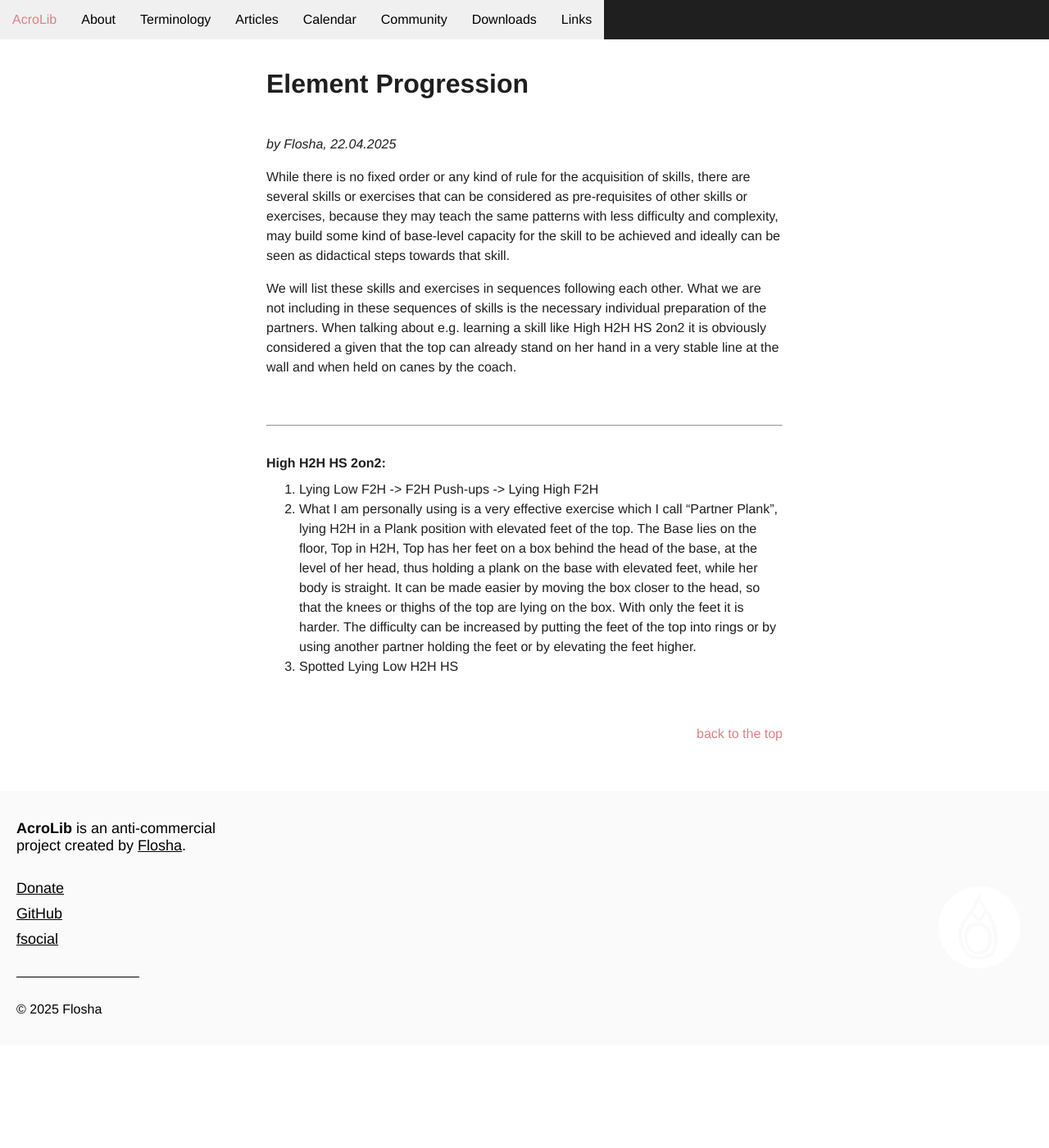
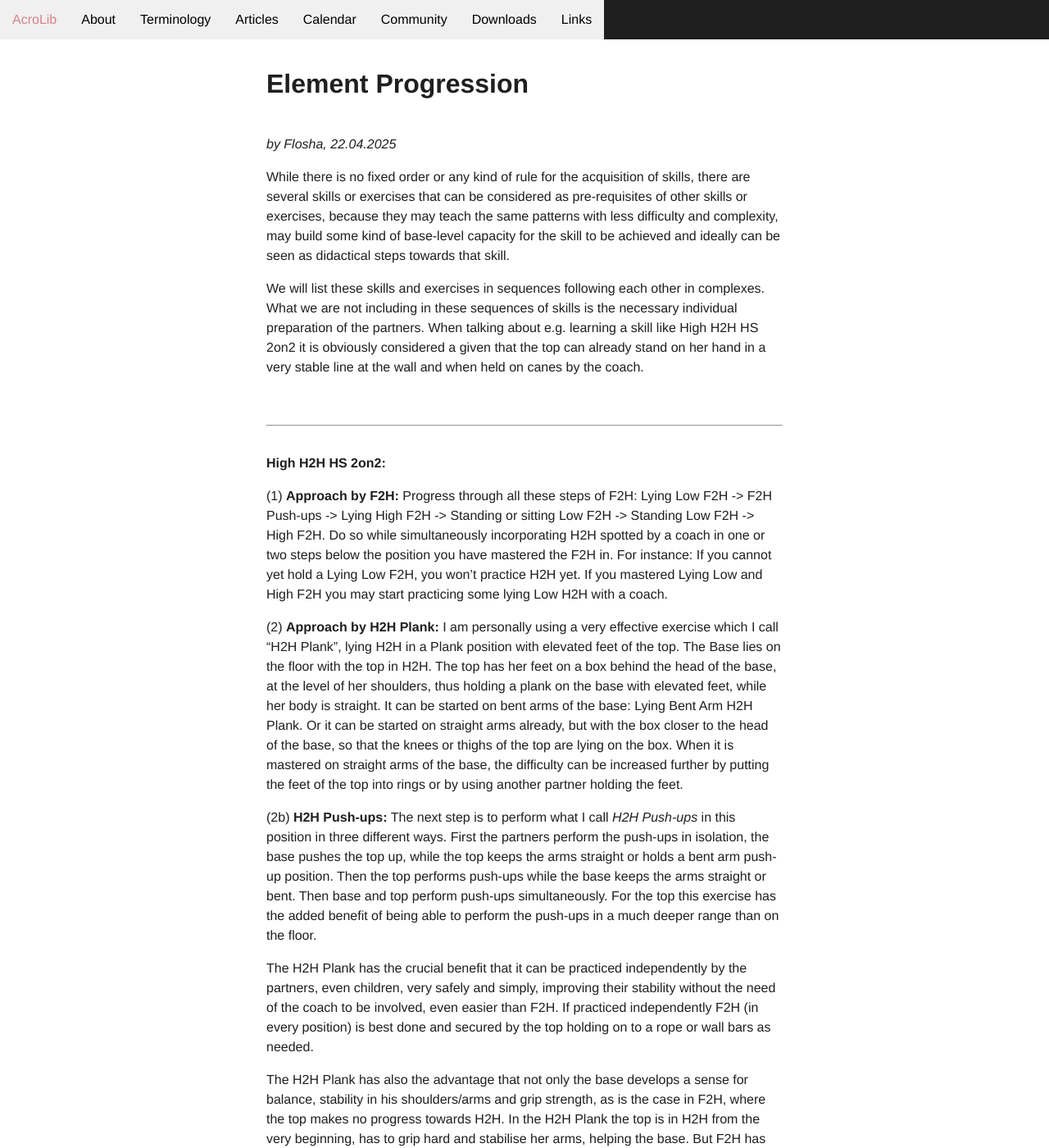
Before and after one commit to floshin/acrolib, a Jekyll site: the page built from training/element-progression.md, in a window 1280 px wide and 1400 px high. Shown: the whole window at 82% size. Built offline with Jekyll 4.4.1, drawn with Linux system fonts in a browser that asks for light colours; our own code applies the rules of GitHub Pages for plain Markdown files; some of the changed text lies outside the part shown.

Commit message:
Update element-progression.md

```diff
--- a/training/element-progression.md
+++ b/training/element-progression.md
@@ -4,11 +4,23 @@
 
 While there is no fixed order or any kind of rule for the acquisition of skills, there are several skills or exercises that can be considered as pre-requisites of other skills or exercises, because they may teach the same patterns with less difficulty and complexity, may build some kind of base-level capacity for the skill to be achieved and ideally can be seen as didactical steps towards that skill.
 
-We will list these skills and exercises in sequences following each other. What we are not including in these sequences of skills is the necessary individual preparation of the partners. When talking about e.g. learning a skill like High H2H HS 2on2 it is obviously considered a given that the top can already stand on her hand in a very stable line at the wall and when held on canes by the coach.
+We will list these skills and exercises in sequences following each other in complexes. What we are not including in these sequences of skills is the necessary individual preparation of the partners. When talking about e.g. learning a skill like High H2H HS 2on2 it is obviously considered a given that the top can already stand on her hand in a very stable line at the wall and when held on canes by the coach.
 
 ---
 
 **High H2H HS 2on2:**
-1. Lying Low F2H -> F2H Push-ups -> Lying High F2H
-2. What I am personally using is a very effective exercise which I call "Partner Plank", lying H2H in a Plank position with elevated feet of the top. The Base lies on the floor, Top in H2H, Top has her feet on a box behind the head of the base, at the level of her head, thus holding a plank on the base with elevated feet, while her body is straight. It can be made easier by moving the box closer to the head, so that the knees or thighs of the top are lying on the box. With only the feet it is harder. The difficulty can be increased by putting the feet of the top into rings or by using another partner holding the feet or by elevating the feet higher.
-3. Spotted Lying Low H2H HS
+
+(1) **Approach by F2H:**
+Progress through all these steps of F2H: Lying Low F2H -> F2H Push-ups -> Lying High F2H -> Standing or sitting Low F2H -> Standing Low F2H -> High F2H.
+Do so while simultaneously incorporating H2H spotted by a coach in one or two steps below the position you have mastered the F2H in. For instance: If you cannot yet hold a Lying Low F2H, you won't practice H2H yet. If you mastered Lying Low and High F2H you may start practicing some lying Low H2H with a coach.
+
+(2) **Approach by H2H Plank:**
+I am personally using a very effective exercise which I call "H2H Plank", lying H2H in a Plank position with elevated feet of the top. The Base lies on the floor with the top in H2H. The top has her feet on a box behind the head of the base, at the level of her shoulders, thus holding a plank on the base with elevated feet, while her body is straight. It can be started on bent arms of the base: Lying Bent Arm H2H Plank. Or it can be started on straight arms already, but with the box closer to the head of the base, so that the knees or thighs of the top are lying on the box. When it is mastered on straight arms of the base, the difficulty can be increased further by putting the feet of the top into rings or by using another partner holding the feet.
+
+(2b) **H2H Push-ups:** The next step is to perform what I call *H2H Push-ups* in this position in three different ways. First the partners perform the push-ups in isolation, the base pushes the top up, while the top keeps the arms straight or holds a bent arm push-up position. Then the top performs push-ups while the base keeps the arms straight or bent. Then base and top perform push-ups simultaneously. For the top this exercise has the added benefit of being able to perform the push-ups in a much deeper range than on the floor.
+
+The H2H Plank has the crucial benefit that it can be practiced independently by the partners, even children, very safely and simply, improving their stability without the need of the coach to be involved, even easier than F2H. If practiced independently F2H (in every position) is best done and secured by the top holding on to a rope or wall bars as needed.
+
+The H2H Plank has also the advantage that not only the base develops a sense for balance, stability in his shoulders/arms and grip strength, as is the case in F2H, where the top makes no progress towards H2H. In the H2H Plank the top is in H2H from the very beginning, has to grip hard and stabilise her arms, helping the base. But F2H has the benefit that the base holds the full weight of the top, whereas in H2H Planks only a part of the weight will be on the hands of the base. Therefore I recommend to use both of these methods. But the H2H Plank can also be taken further.
+
+(3) The H2H Plank can slowly be transformed into a HS by elevating the feet higher in small steps.
```
